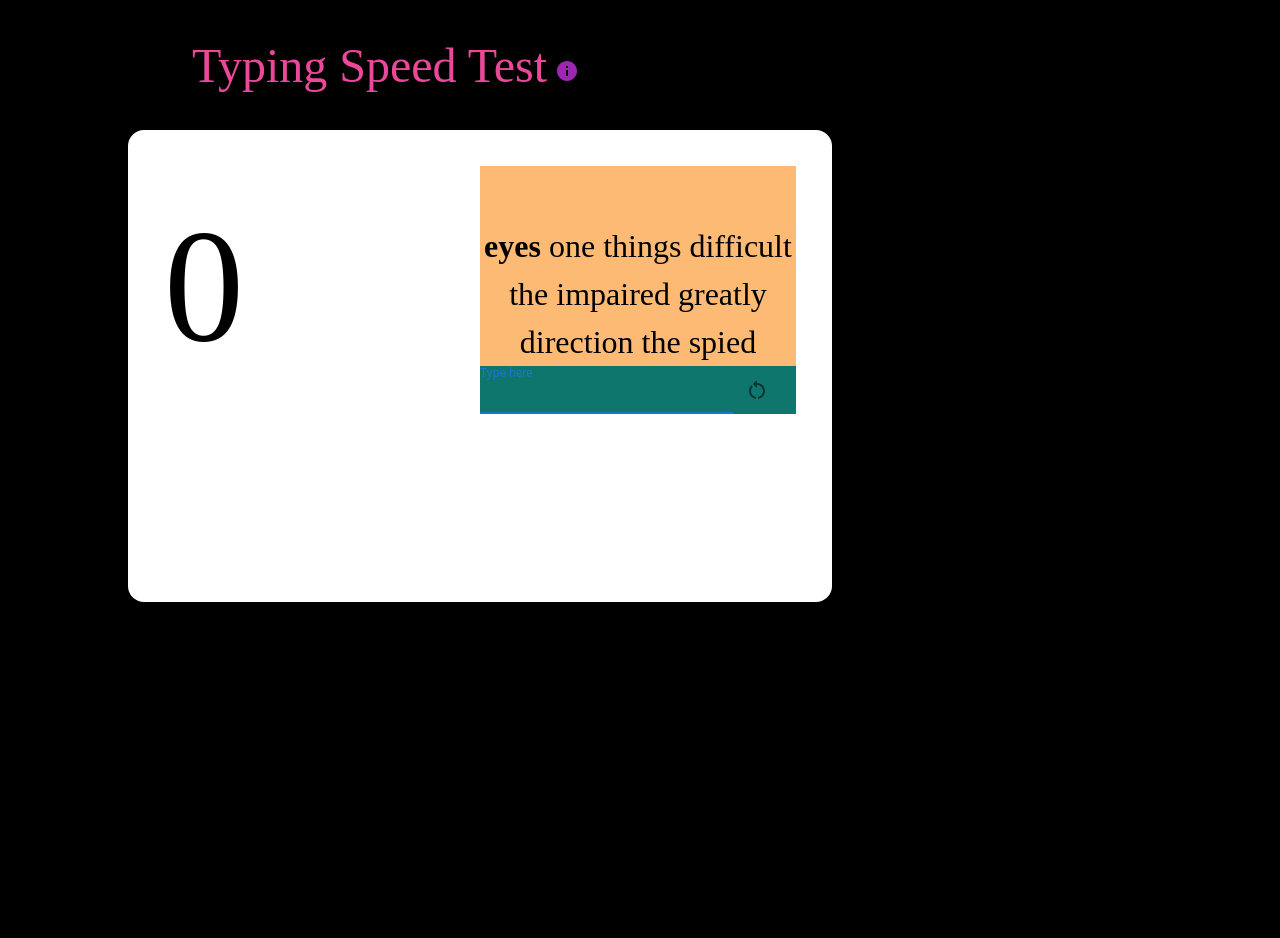
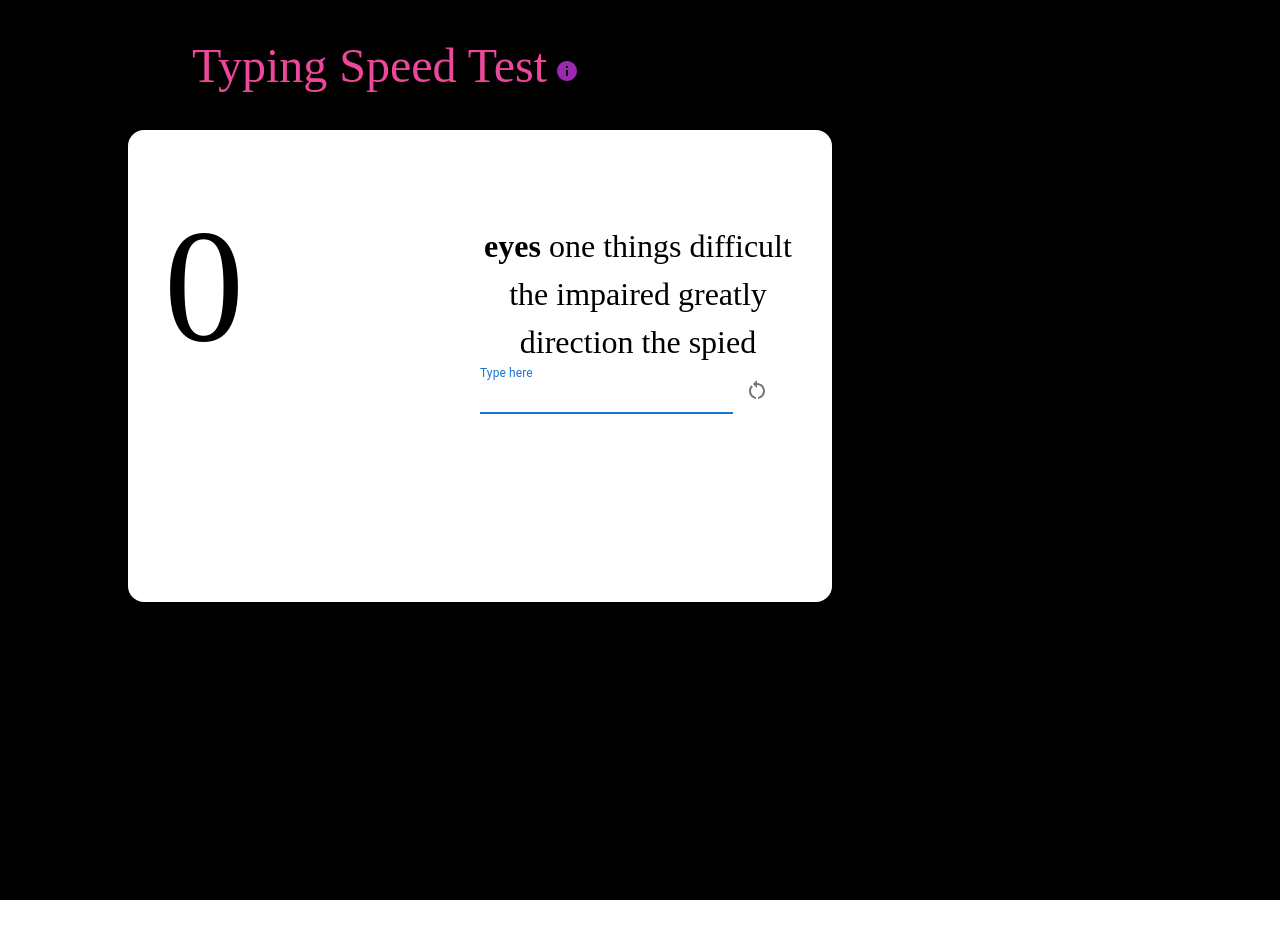
Before and after one commit to albert-dinh-01/TypingTest, a React (Create React App) app in the folder front/: page / in a window 1280 px wide. Shown: the top 938 px of the page. After the commit the page ends 900 px from the top, so only its background shows below. Built offline with nearby package versions, Linux system fonts and the light colour scheme; a web font is replaced by a local one.

Commit message:
Cleaned up before deployment

```diff
--- a/front/src/App.tsx
+++ b/front/src/App.tsx
@@ -6,7 +6,7 @@ import WelcomeText from "./components/WelcomeText/WelcomeText";
 const App = () => {
 	return (
 		<div
-			className="relative p-0 m-0 bg-black top-0 w-full h-[1200px] sm:grid sm:grid-cols-1 sm:bg-black"
+			className="relative p-0 m-0 bg-black top-0 w-full h-[900px] sm:grid sm:grid-cols-1 sm:bg-black"
 			id="app"
 		>
 			<WelcomeText />
--- a/front/src/components/TextField/TextField.tsx
+++ b/front/src/components/TextField/TextField.tsx
@@ -137,9 +137,6 @@ const TextFieldComponent = () => {
 	const [allCorrectWords, setAllCorrectWords] = useState(0);
 
 	const processInput = (e: string): void => {
-		console.log("text current length: ", text.current.length);
-		console.log("active word index: ", activeWordIndex);
-
 		if (time === MAX_TIME) {
 			setAllWords(0);
 			setAllCorrectWords(0);
@@ -152,15 +149,7 @@ const TextFieldComponent = () => {
 
 		if (e.endsWith(" ")) {
 			setAllWords((old) => old + 1);
-			console.log("after someone presses spacebar");
-			console.log(
-				"user input",
-				userInput,
-				"and length of user input is",
-				userInput.length
-			);
 			if (activeWordIndex === text.current.length - 1) {
-				console.log("9th word");
 				setUserInput("");
 			} else {
 				setUserInput("");
@@ -168,24 +157,9 @@ const TextFieldComponent = () => {
 
 			if (activeWordIndex === text.current.length - 1) {
 				setActiveWordIndex(0);
-				console.log(
-					"active word index when the last element:",
-					activeWordIndex
-				);
 			} else {
 				setActiveWordIndex((index) => index + 1);
-				console.log(
-					"active word index when it is not the last element is:",
-					activeWordIndex
-				);
 			}
-
-			console.log(
-				"word you typed is:",
-				e.trim(),
-				"and current word is:",
-				text.current[activeWordIndex] + "\n"
-			);
 
 			if (e.trim() === text.current[activeWordIndex]) {
 				setAllCorrectWords((old) => old + 1);
@@ -203,7 +177,6 @@ const TextFieldComponent = () => {
 				setCorrectWordArray([]);
 			}
 		} else {
-			console.log("not a space, no spaces allowed!");
 			setUserInput(e);
 		}
 	};
@@ -241,7 +214,7 @@ const TextFieldComponent = () => {
 			>
 				<p
 					id="displayedTest"
-					className="h-auto text-[2rem] sm:text-[1.2rem] text-center pt-14 sm:pt-2 sm:h-auto bg-orange-300"
+					className="h-auto text-[2rem] sm:text-[1.2rem] text-center pt-14 sm:pt-2 sm:h-auto"
 				>
 					{text.current.map((word, index) => {
 						return (
@@ -254,10 +227,7 @@ const TextFieldComponent = () => {
 					})}
 				</p>
 
-				<div
-					className="h-auto flex bg-teal-700 mb-5"
-					id="textFieldAndRefreshButton"
-				>
+				<div className="h-auto flex mb-5" id="textFieldAndRefreshButton">
 					<div className="w-[80%] p-0 m-0" id="textField">
 						<TextField
 							type="text"
```
